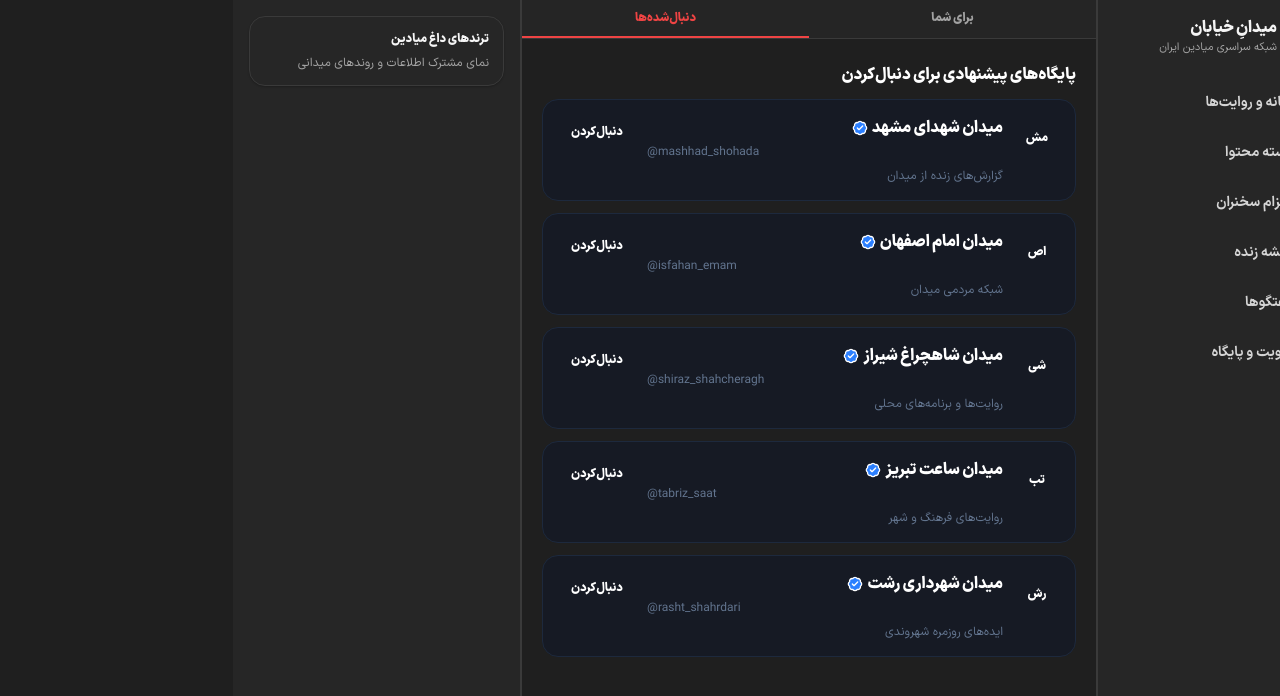
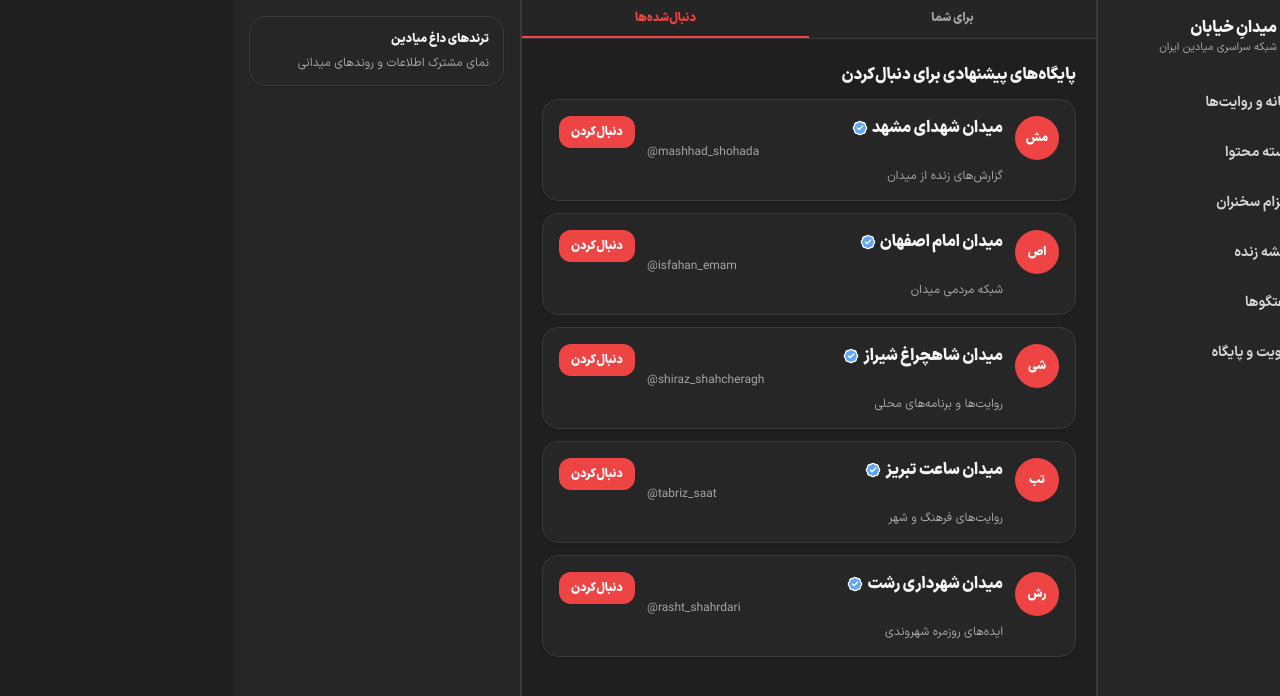
Before and after one commit to mohammad-mohammad-soltani/meydan, a Next.js app: page /home in a window 1280 px wide. Both pictures are taken after a click on the button "دنبال‌شده‌ها". Shown: the top 696 px of the page. Built offline with nearby package versions, Linux system fonts and the light colour scheme.

Commit message:
refactor: migrate follow suggestions to semantic tokens

```diff
--- a/features/feed/components/FollowSuggestions.tsx
+++ b/features/feed/components/FollowSuggestions.tsx
@@ -11,10 +11,27 @@ type FollowSuggestionsProps = {
 export function FollowSuggestions({ suggestions, followedIds, onToggleFollow }: FollowSuggestionsProps) {
   return (
     <section className="space-y-3 px-5 py-6">
-      <h1 className="text-base font-black text-slate-950 dark:text-white">پایگاه‌های پیشنهادی برای دنبال‌کردن</h1>
+      <h1 className="text-base font-black text-foreground">پایگاه‌های پیشنهادی برای دنبال‌کردن</h1>
       {suggestions.map((suggestion) => {
         const followed = followedIds.has(suggestion.id);
-        return <article key={suggestion.id} className="rounded-2xl border border-slate-200 bg-white p-4 dark:border-slate-800 dark:bg-slate-900/50"><div className="flex items-start gap-3"><div className="grid h-11 w-11 shrink-0 place-items-center rounded-full bg-brand-red text-xs font-black text-white">{suggestion.city.slice(0, 2)}</div><div className="min-w-0 flex-1"><Link href="/profile" className="inline-flex items-center gap-1 font-black text-slate-950 dark:text-white">{suggestion.name}<BadgeCheck className="h-4 w-4 fill-blue-500 text-white" /></Link><p dir="ltr" className="mt-1 text-xs text-slate-500">@{suggestion.handle}</p><p className="mt-2 text-xs text-slate-500">{suggestion.description}</p></div><button type="button" onClick={() => onToggleFollow(suggestion.id)} className={"shrink-0 rounded-xl px-3 py-2 text-xs font-black transition " + (followed ? "bg-slate-100 text-slate-600 dark:bg-slate-800 dark:text-slate-300" : "bg-brand-red text-white")}>{followed ? "دنبال‌شده" : "دنبال‌کردن"}</button></div></article>;
+        return (
+          <article key={suggestion.id} className="rounded-card border border-border bg-card p-4 text-card-foreground shadow-xs">
+            <div className="flex items-start gap-3">
+              <div className="grid h-11 w-11 shrink-0 place-items-center rounded-full bg-brand text-xs font-black text-brand-foreground">{suggestion.city.slice(0, 2)}</div>
+              <div className="min-w-0 flex-1">
+                <Link href="/profile" className="inline-flex items-center gap-1 font-black text-foreground">
+                  {suggestion.name}
+                  <BadgeCheck className="h-4 w-4 fill-verified text-on-solid" />
+                </Link>
+                <p dir="ltr" className="mt-1 text-xs text-muted-foreground">@{suggestion.handle}</p>
+                <p className="mt-2 text-xs text-muted-foreground">{suggestion.description}</p>
+              </div>
+              <button type="button" onClick={() => onToggleFollow(suggestion.id)} className={`shrink-0 rounded-control px-3 py-2 text-xs font-black transition-colors ${followed ? "bg-surface-muted text-foreground-secondary hover:bg-hover" : "bg-brand text-brand-foreground hover:bg-brand-hover"}`}>
+                {followed ? "دنبال‌شده" : "دنبال‌کردن"}
+              </button>
+            </div>
+          </article>
+        );
       })}
     </section>
   );
```
